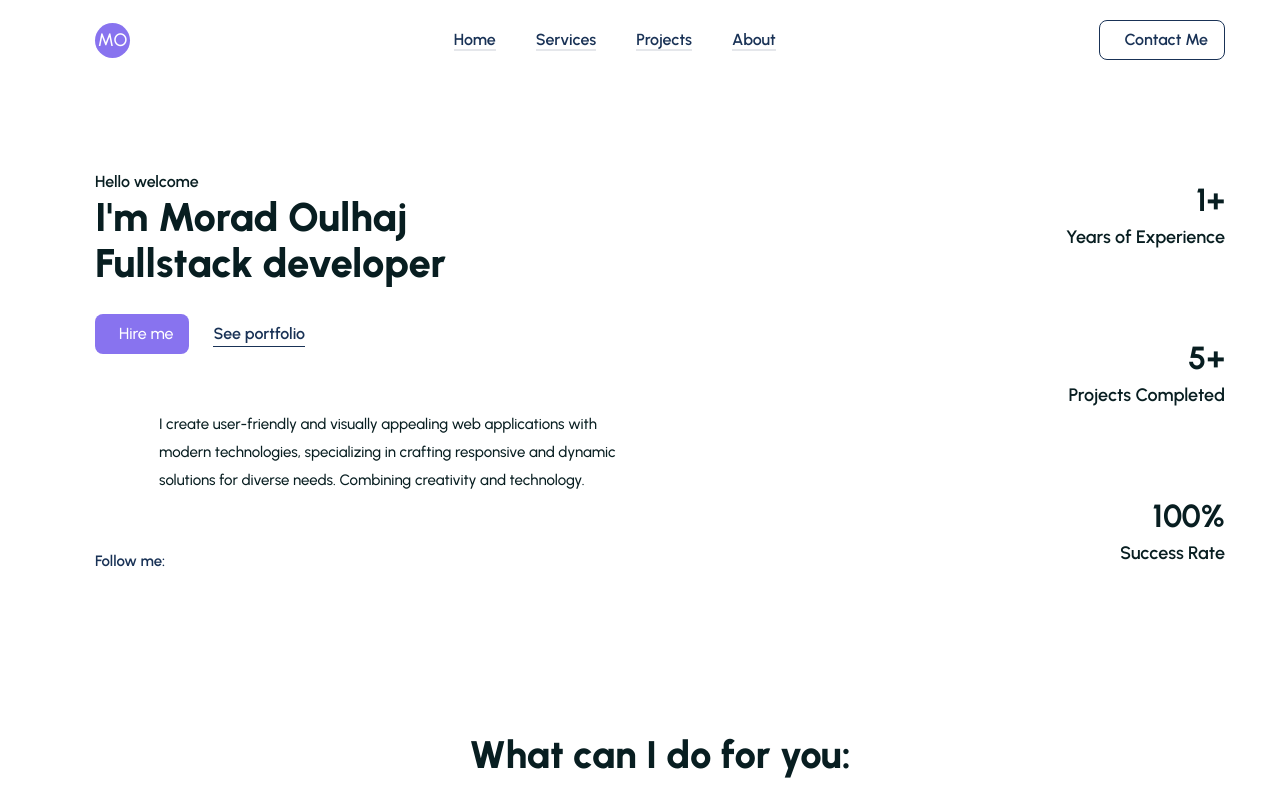
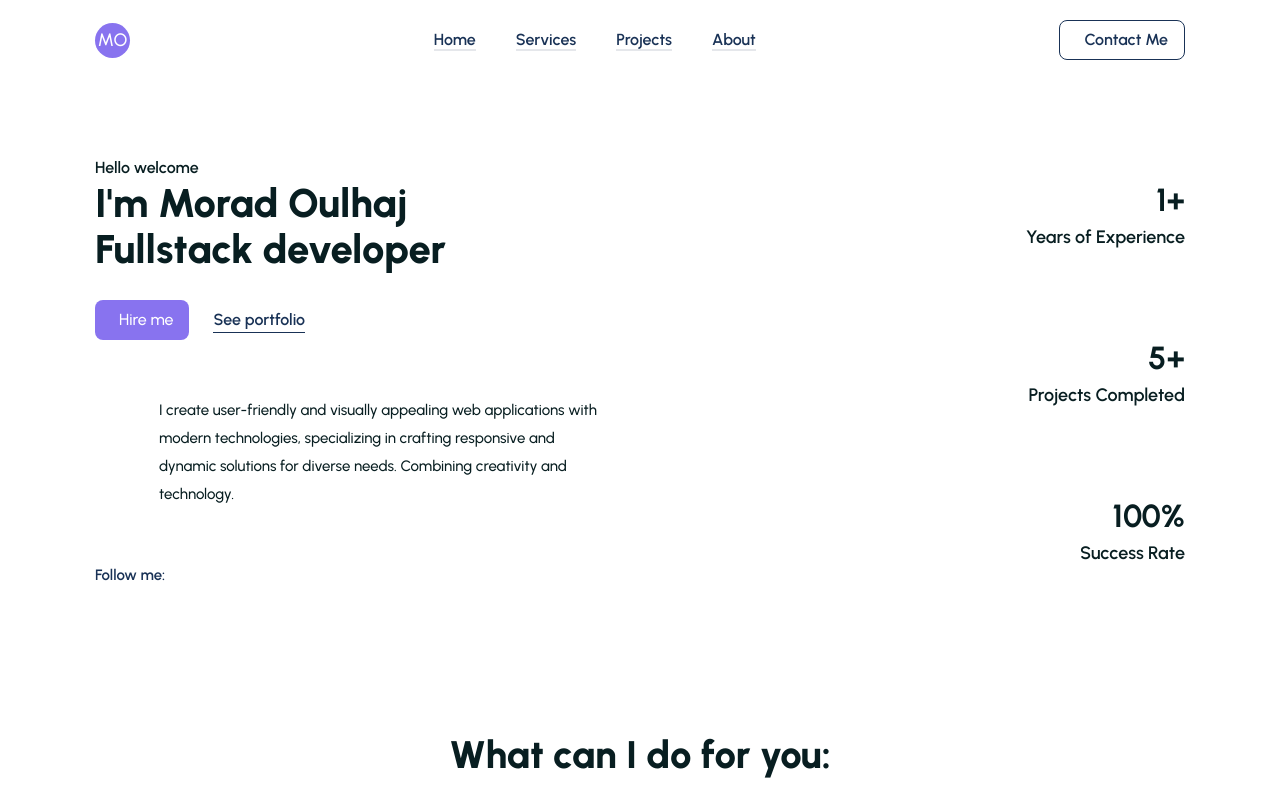
Before and after one commit to moradoulhaj/portfolio, a React (Vite) app: page / in a window 1280 px wide. Shown: the top 800 px of the page. Built offline with nearby package versions, Linux system fonts and the light colour scheme; the HTML template or start-up script is replaced by a standard one.

Commit message:
some modification

```diff
--- a/src/App.css
+++ b/src/App.css
@@ -13,7 +13,7 @@ body{
  .container {
   max-width:1170px;
   padding-left:20px;
-  padding-rigt:20px;
+  padding-right:20px;
   margin: auto;
  }
  section{
```
